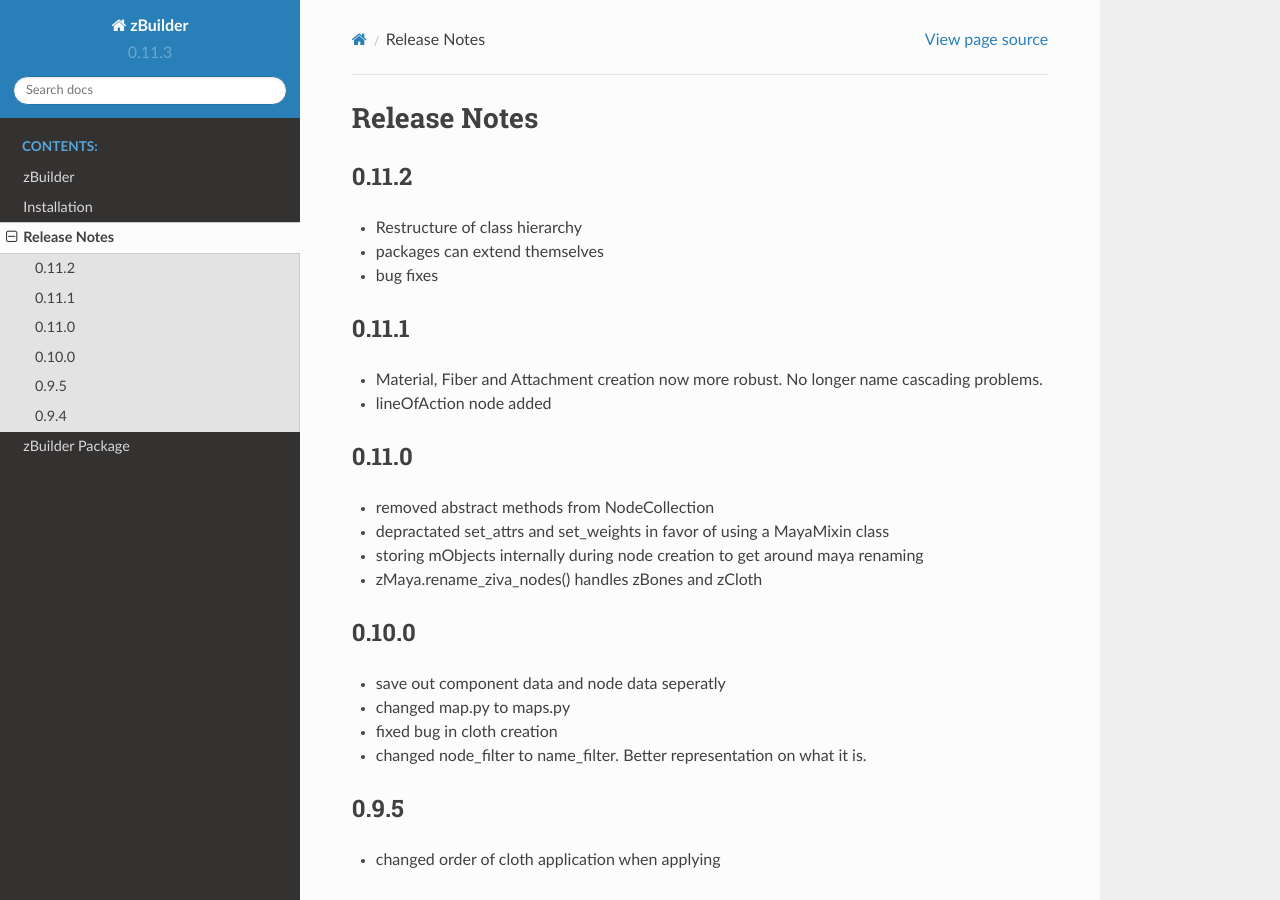
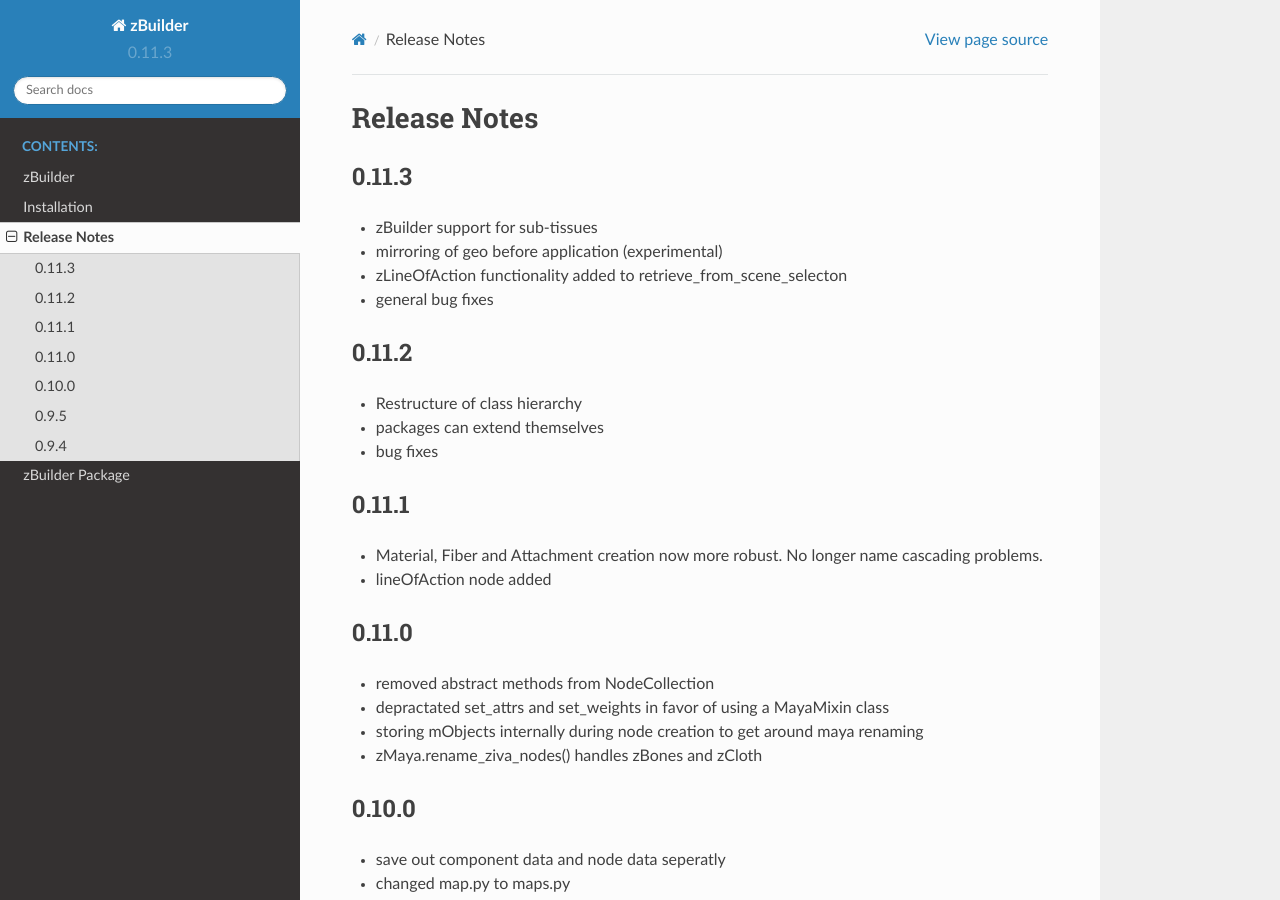
Before and after one commit to Unity-Technologies/ziva-vfx-utils, a Sphinx documentation site: the page built from docs/release.rst, in a window 1280 px wide and 900 px high. Built offline with Sphinx 7.4.7 and the Read the Docs theme 2.0.0, drawn with Linux system fonts in a browser that asks for light colours.

Commit message:
release notes 11.3

```diff
--- a/docs/release.rst
+++ b/docs/release.rst
@@ -1,5 +1,12 @@
 Release Notes
 =============
+0.11.3
+------
+* zBuilder support for sub-tissues
+* mirroring of geo before application (experimental)
+* zLineOfAction functionality added to retrieve_from_scene_selecton
+* general bug fixes
+
 0.11.2
 ------
 * Restructure of class hierarchy
```
